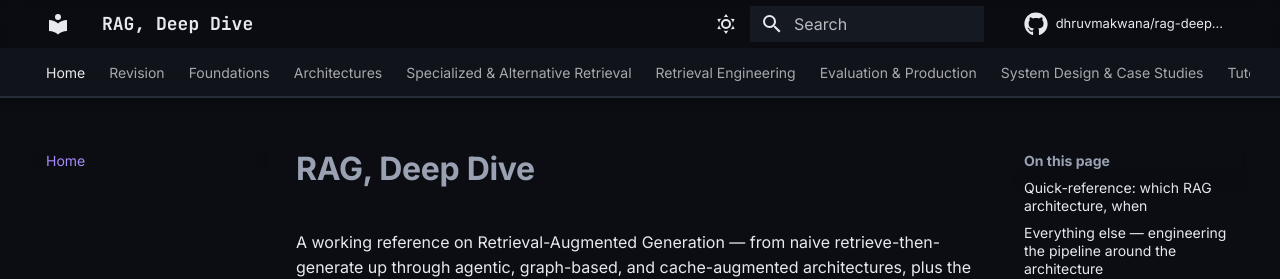
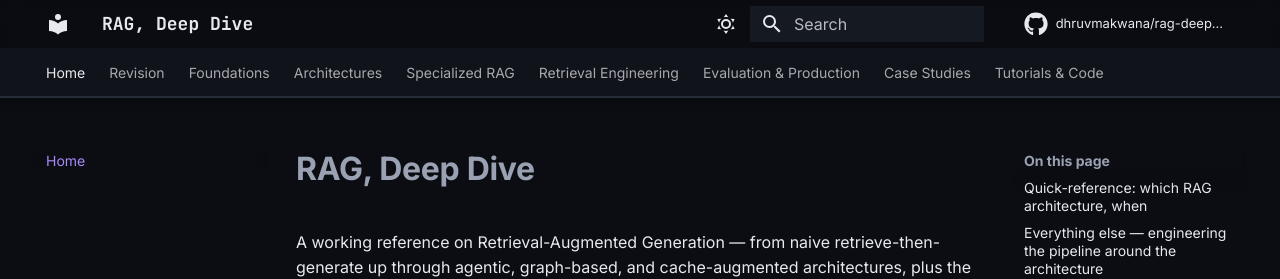
Before and after one commit to DhruvMakwana/rag-deep-dive, an MkDocs documentation site: the page built from docs/index.md, in a window 1280 px wide. Shown: the top 279 px of the page. Built offline with MkDocs 1.6.1 and Material for MkDocs 9.7.7, drawn with Linux system fonts in a browser that asks for light colours; comment, search, counter and statistics services are not loaded.

Commit message:
Fix nav-tab overflow: move About to a header icon, shorten long tab labels
With 9 top-level sections plus About, the horizontal tab bar overflowed
past typical viewport widths with no visible affordance to scroll --
anything past what fit, including About, was invisible. About now lives
as a persistent header icon instead of a tab that can get cut off, and
the two longest section labels are shortened to reduce the chance of
anything else overflowing too.

Co-Authored-By: Claude Sonnet 5 <noreply@anthropic.com>

```diff
--- a/mkdocs.yml
+++ b/mkdocs.yml
@@ -96,6 +96,9 @@ extra_javascript:
 
 extra:
   social:
+    - icon: fontawesome/solid/id-badge
+      link: about/
+      name: About
     - icon: fontawesome/brands/github
       link: https://github.com/dhruvmakwana
 
@@ -112,7 +115,7 @@ nav:
       - Corrective RAG (CRAG): corrective-rag.md
       - Agentic RAG: agentic-rag.md
       - Graph RAG: graph-rag.md
-  - Specialized & Alternative Retrieval:
+  - Specialized RAG:
       - Vision-RAG: vision-rag.md
       - Multimodal RAG: multimodal-rag.md
       - Video-RAG: video-rag.md
@@ -128,7 +131,7 @@ nav:
       - Evaluation Metrics: evaluation-metrics.md
       - RAGAS Deep Dive: ragas.md
       - Production Considerations: production-considerations.md
-  - System Design & Case Studies:
+  - Case Studies:
       - case-studies/index.md
       - Notion → turbopuffer: case-studies/notion-turbopuffer.md
       - "Uber: Billion-Scale Vector Search": case-studies/uber-vector-search.md
@@ -153,4 +156,3 @@ nav:
       - Build Naive RAG From Scratch: tutorials/naive-rag-from-scratch.md
       - Build Adaptive RAG From Scratch: tutorials/advanced-rag-from-scratch.md
       - Multi-Document Production RAG: tutorials/multi-doc-production-rag.md
-  - About: about.md
```
